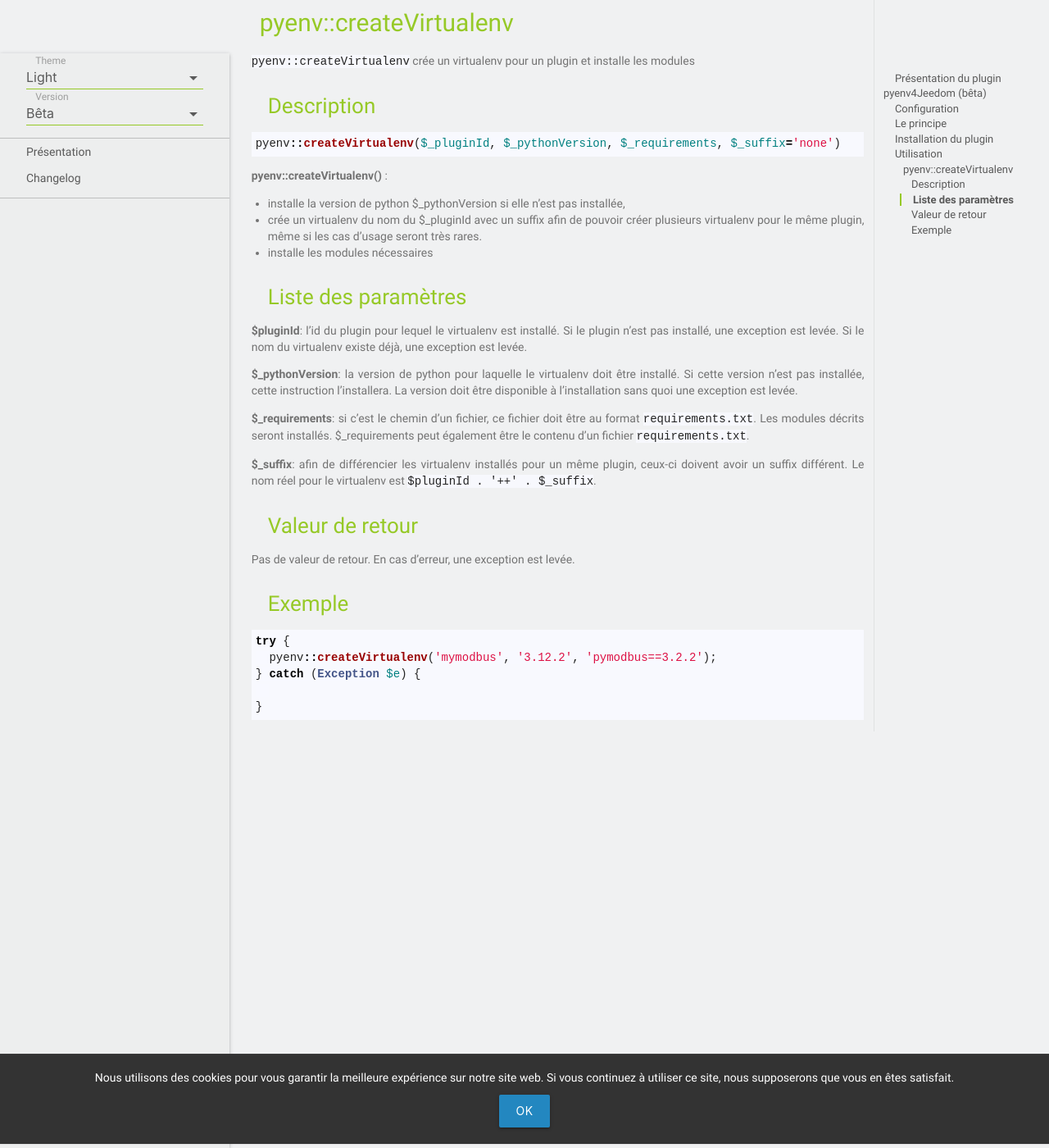
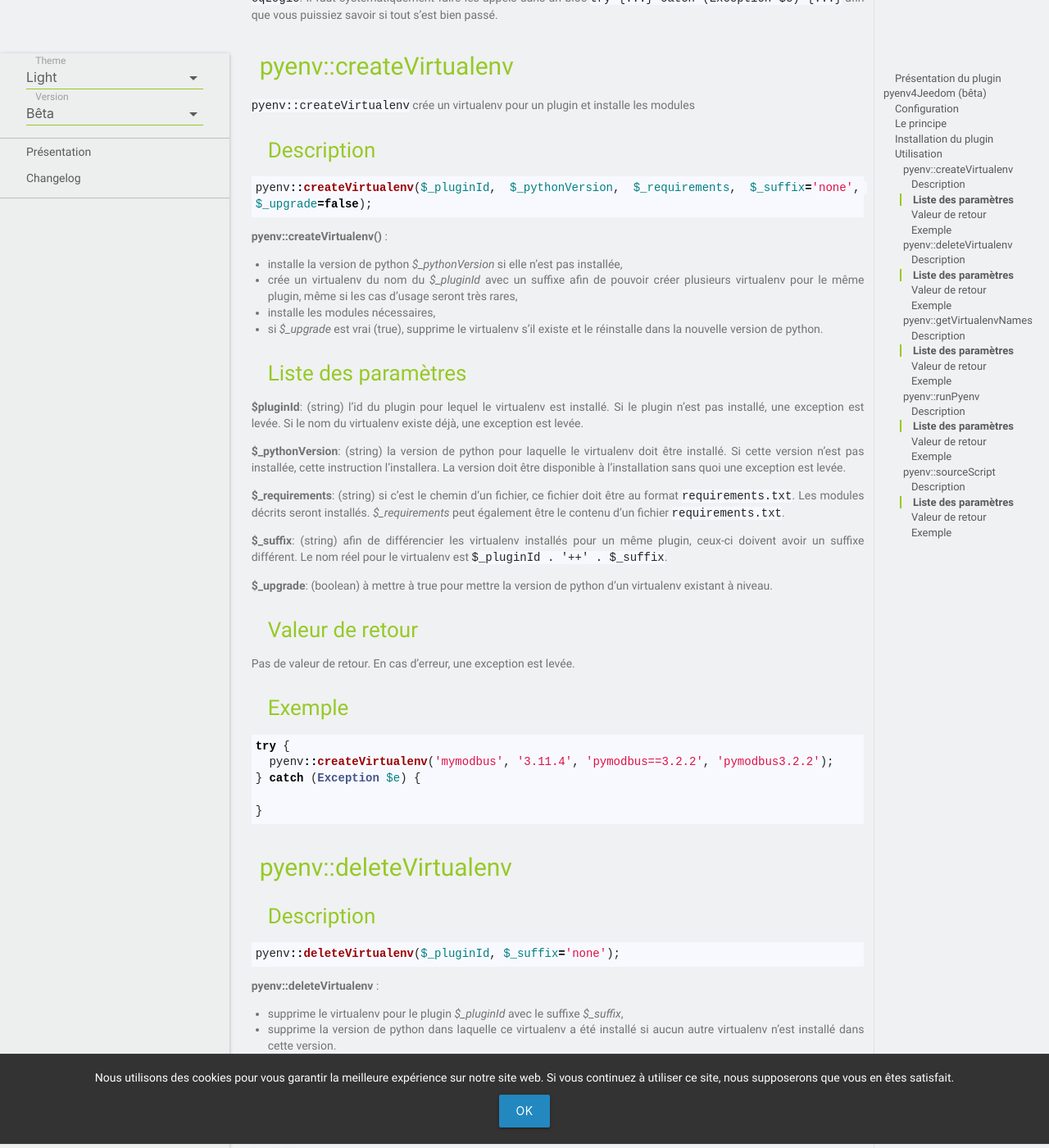
Before and after one commit to pifou25/pyenv4Jeedom, a Jekyll site: the page built from docs/fr_FR/beta/index.md, in a window 1280 px wide and 1400 px high, scrolled down 1143 px. Shown: the whole window at 82% size. Built offline with Jekyll 4.4.1, drawn with Linux system fonts in a browser that asks for light colours; emoji names are drawn with the system emoji font; our own code applies the rules of GitHub Pages for plain Markdown files; some of the changed text lies outside the part shown.

Commit message:
## 01/03/2024 V0.1 beta (Version initiale)
- Commandes uniquement via script php depuis un autre plugin :
  - Possibilité de créer des virtualenv dans la version python souhaitée
  - Possibilité de supprimer un virtualenv
  - Possibilité de lister les virtualenv installés
  - Posibilités de lancer une commande dans l'environnement pyenv
  - Posibilités de générer un script pour l'exécution d'une commande dans l'environnement pyenv
- Documentation à jour

````diff
--- a/docs/fr_FR/beta/index.md
+++ b/docs/fr_FR/beta/index.md
@@ -18,8 +18,11 @@ est sans inclusion afin de limiter la taille du backup et les ressources nécess
 # Le principe
 
 pyenv est un outil permettant d'utiliser la version de python que vous souhaitez et pyenv4Jeedom vous permet d'isoler
-l'exécution de votre script python dans une virtualenv dédié. Il est possible de créer plusieurs virtualenv avec des
-versions de python différentes.
+l'exécution de votre script python dans un virtualenv dédié. Il est possible de créer plusieurs virtualenv avec des
+versions de python différentes ou avec des versions de modules différentes.
+
+Il est possible d'installer une version plus récente que celle du système mais aussi plus ancienne afin de pouvoir
+faire fonctionner une ancienne version d'un module.
 
 # Installation du plugin
 
@@ -48,29 +51,33 @@ puissiez savoir si tout s'est bien passé.
 ### Description
 
 ```php
-pyenv::createVirtualenv($_pluginId, $_pythonVersion, $_requirements, $_suffix='none')
+pyenv::createVirtualenv($_pluginId, $_pythonVersion, $_requirements, $_suffix='none', $_upgrade=false);
 ```
 
 **pyenv::createVirtualenv()** :
-- installe la version de python $_pythonVersion si elle n'est pas installée,
-- crée un virtualenv du nom du $_pluginId avec un suffix afin de pouvoir créer plusieurs virtualenv pour le même
-plugin, même si les cas d'usage seront très rares.
-- installe les modules nécessaires
+- installe la version de python *$_pythonVersion* si elle n'est pas installée,
+- crée un virtualenv du nom du *$_pluginId* avec un suffixe afin de pouvoir créer plusieurs virtualenv pour le même
+plugin, même si les cas d'usage seront très rares,
+- installe les modules nécessaires,
+- si *$_upgrade* est vrai (true), supprime le virtualenv s'il existe et le réinstalle dans la nouvelle version de
+python.
 
 ### Liste des paramètres
 
-**$pluginId**: l'id du plugin pour lequel le virtualenv est installé. Si le plugin n'est pas installé, une exception
-est levée. Si le nom du virtualenv existe déjà, une exception est levée.
+**$pluginId**: (string) l'id du plugin pour lequel le virtualenv est installé. Si le plugin n'est pas installé, une
+exception est levée. Si le nom du virtualenv existe déjà, une exception est levée.
 
-**$_pythonVersion**: la version de python pour laquelle le virtualenv doit être installé. Si cette version n'est pas
-installée, cette instruction l'installera. La version doit être disponible à l'installation sans quoi une exception est
-levée.
+**$_pythonVersion**: (string) la version de python pour laquelle le virtualenv doit être installé. Si cette version
+n'est pas installée, cette instruction l'installera. La version doit être disponible à l'installation sans quoi une
+exception est levée.
 
-**$_requirements**: si c'est le chemin d'un fichier, ce fichier doit être au format `requirements.txt`. Les modules
-décrits seront installés. $_requirements peut également être le contenu d'un fichier `requirements.txt`.
+**$_requirements**: (string) si c'est le chemin d'un fichier, ce fichier doit être au format `requirements.txt`. Les
+modules décrits seront installés. *$_requirements* peut également être le contenu d'un fichier `requirements.txt`.
 
-**$_suffix**: afin de différencier les virtualenv installés pour un même plugin, ceux-ci doivent avoir un suffix
-différent. Le nom réel pour le virtualenv est `$pluginId . '++' . $_suffix`.
+**$_suffix**: (string) afin de différencier les virtualenv installés pour un même plugin, ceux-ci doivent avoir un
+suffixe différent. Le nom réel pour le virtualenv est `$_pluginId . '++' . $_suffix`.
+
+**$_upgrade**: (boolean) à mettre à true pour mettre la version de python d'un virtualenv existant à niveau.
 
 ### Valeur de retour
 
@@ -80,8 +87,168 @@ Pas de valeur de retour. En cas d'erreur, une exception est levée.
 
 ```php
 try {
-  pyenv::createVirtualenv('mymodbus', '3.12.2', 'pymodbus==3.2.2');
+  pyenv::createVirtualenv('mymodbus', '3.11.4', 'pymodbus==3.2.2', 'pymodbus3.2.2');
 } catch (Exception $e) {
 
 }
 ```
+
+## pyenv::deleteVirtualenv
+
+### Description
+
+```php
+pyenv::deleteVirtualenv($_pluginId, $_suffix='none');
+```
+
+**pyenv::deleteVirtualenv** :
+- supprime le virtualenv pour le plugin *$_pluginId* avec le suffixe *$_suffix*,
+- supprime la version de python dans laquelle ce virtualenv a été installé si aucun autre virtualenv n'est installé
+dans cette version.
+
+### Liste des paramètres
+
+**$_pluginId**: (string) l'id du plugin pour lequel le virtualenv doit être supprimé. Si le plugin n'est pas installé,
+une exception est levée.
+
+**$_suffix**: (string) le suffixe du virtualenv à supprimer. Si aucun virtualenv ne correspond, rien n'est fait et
+aucune exception n'est levée.
+
+### Valeur de retour
+
+Pas de valeur de retour. En cas d'erreur, une exception est levée.
+
+### Exemple
+
+```php
+try {
+  pyenv::deleteVirtualenv('mymodbus');
+} catch (Exception $e) {
+
+}
+```
+
+## pyenv::getVirtualenvNames
+
+### Description
+
+```php
+pyenv::getVirtualenvNames($_pluginId='', $_pythonVersion='', $_suffix='');
+```
+
+**pyenv::getVirtualenvNames** recherche les virtualenv selon des critères de recherche.
+Recommandé pour récupérer le nom du virtualenv à utiliser pour les commandes **pyenv::runPyenv** ou
+**pyenv::sourceScript**.
+
+### Liste des paramètres
+
+**$_pluginId**: l'id du plugin pour lequel le virtualenv doit être recherché. Si le plugin n'est pas installé, une
+exception est levée. Si ce paramètre n'est pas précisé, les virtualenv de tous les plugins seront listés.
+
+**$_pythonVersion**: (string) la version de python pour laquelle le virtualenv doit être recherché. Si ce paramètre
+n'est pas précisé, les virtualenv de toutes les versions de python seront listées.
+
+**$_suffix**: (string) le suffixe du virtualenv à rechercher. Si ce paramètre n'est pas précisé, tous les virtualenv de
+seront listées.
+
+### Valeur de retour
+
+Retourne une liste (array) avec le nom du virtualenv et la version python des virtualenv correspondants aux critères de
+recherche.
+
+### Exemple
+
+```php
+try {
+  pyenv::getVirtualenvNames('mymodbus', '3.11.4');
+} catch (Exception $e) {
+
+}
+```
+Retourne :
+```php
+array (
+  0 =>    array (
+    'name' => 'mymodbus++pymodbus3.2.2',
+    'python' => '3.11.4'
+  ),
+  1 =>    array (
+    'name' => 'mymodbus++pymodbus3.5.2',
+    'python' => '3.11.4'
+  ),
+  2 =>    array (
+    'name' => 'mymodbus++pymodbus3.6.4',
+    'python' => '3.11.4'
+    )
+  )
+```
+
+## pyenv::runPyenv
+
+### Description
+
+```php
+pyenv::runPyenv($_command, $_args='', $_virtualenv=null, $_daemon=false);
+```
+
+**pyenv::runPyenv** lance une commande dans l'environnement pyenv.
+
+### Liste des paramètres
+
+**$_command**: (string) commande à exécuter. S'il s'agit d'un fichier, une commande `cd` sera exécutée vers le
+répertoire du fichier avant d'exécuter la commande.
+
+**$_args**: (string) les arguments de la commande. A préciser surtout si la commande est un fichier script.
+
+**$_virtualenv**: (string) le nom du virtualenv dans lequel exécuter la commande. Si non précisé, le résultat est
+l'équivalent de `exec($_commande . ' ' . $_args)`.
+
+**$_daemon**: (boolean) mode démon. Avec un virtualenv, la sortie du script est redirigée vers le log du plugin.
+
+### Valeur de retour
+
+Retourne le résultat de la commande dans un array, à raison d'un élément par ligne de retour.
+Ne retourne rien en mode démon.
+
+### Exemple
+
+```php
+$args = '-a -b "valeur"';
+$virtualenvs = pyenv::getVirtualenvNames('mymodbus', '3.11.4', 'pymodbus3.2.2');
+try {
+  pyenv::runPyenv(realpath(__DIR__ . '/../../ressources/super_script.py'), $args, $virtualenvs[0]['name']);
+} catch (Exception $e) {
+
+}
+```
+
+## pyenv::sourceScript
+
+### Description
+
+```php
+pyenv::sourceScript($_command, $_args='', $_virtualenv=null, $_daemon=false);
+```
+
+**pyenv::sourceScript** génère le contenu d'un script shell pour exécuter la commande dans l'environnement pyenv.
+
+### Liste des paramètres
+
+Identique à **pyenv::runPyenv**.
+
+### Valeur de retour
+
+Retourne contenu d'un script shell (sans la ligne shebang) pour exécuter la commande sous forme de string.
+
+### Exemple
+
+
+```php
+$args = '-a -b "valeur"';
+$virtualenvs = pyenv::getVirtualenvNames('mymodbus', '3.11.4', 'pymodbus3.2.2');
+try {
+  $script = pyenv::sourceScript(realpath(__DIR__ . '/../../ressources/super_script.py'), $args, $virtualenvs[0]['name']);
+} catch (Exception $e) {
+
+}
+```
````
Also changed, not shown: docs/fr_FR/beta/changelog.md (+9 -4 lines), 2 other files.
